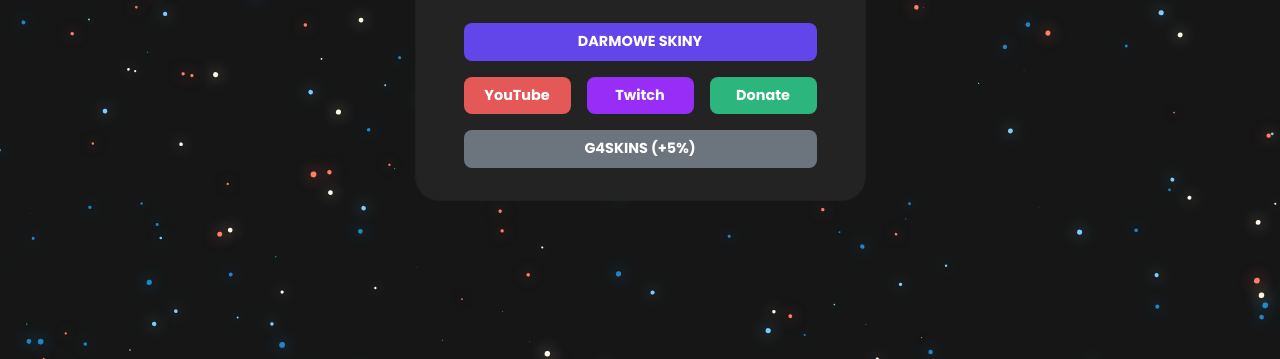
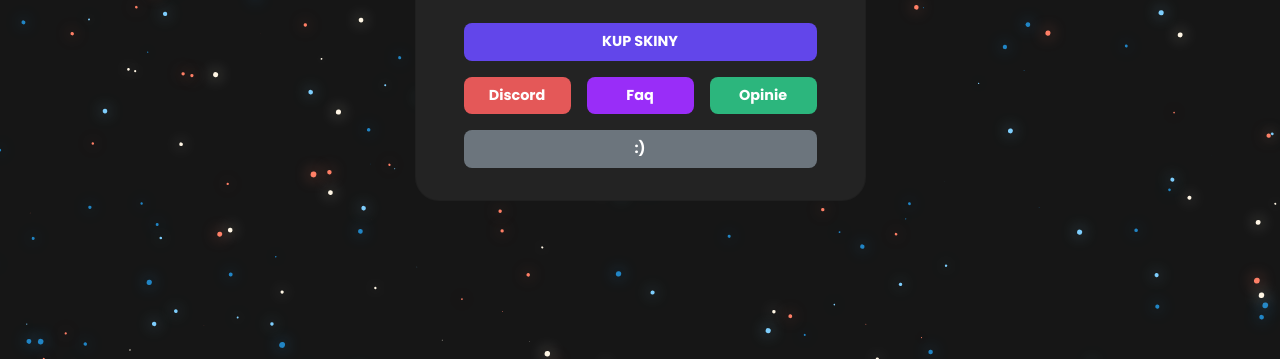
Before and after one commit to WalusYT/Walus, a plain HTML site: page index.html in a window 1280 px wide. Shown: the part 441-800 px from the top of the page. Drawn offline with Linux system fonts and the light colour scheme; animation ran at ten frames a second.

Commit message:
Update index.html

```diff
--- a/index.html
+++ b/index.html
@@ -32,20 +32,20 @@
 <!--                             <h5 class="fw-light text-muted mb-5">Tanie skiny CS:GO</h2> -->
                                 <ul class="nav row g-3 nav-pills" id="pills-tab" role="tablist">
                                     <li class="nav-item col-12">
-                                        <a href="https://discord.gg/R7mfw4h45D" class="nav-link w-100 bg-info" target="_blank">DARMOWE SKINY</a>
+                                        <a href="https://discord.gg/R7mfw4h45D" class="nav-link w-100 bg-info" target="_blank">KUP SKINY</a>
                                     </li>
 
                                     <li class="nav-item col-4">
-                                        <a href="https://www.youtube.com/c/kvperhh/" class="nav-link w-100 bg-danger" target="_blank">YouTube</a>
+                                        <a href="https://www.youtube.com/c/kvperhh/" class="nav-link w-100 bg-danger" target="_blank">Discord</a>
                                     </li>
                                     <li class="nav-item col-4">
-                                        <a href="https://www.twitch.tv/koperszef" class="nav-link w-100 bg-primary" target="_blank">Twitch</a>
+                                        <a href="https://www.twitch.tv/koperszef" class="nav-link w-100 bg-primary" target="_blank">Faq</a>
                                     </li>
                                     <li class="nav-item col-4">
-                                        <a href="https://tipply.pl/u/koperszef" class="nav-link w-100 bg-success" target="_blank">Donate</a>
+                                        <a href="https://tipply.pl/u/koperszef" class="nav-link w-100 bg-success" target="_blank">Opinie</a>
                                     </li>
                                     <li class="nav-item col-12">
-                                        <a href="http://g4skins.com/ref/KOPERSZEF" class="nav-link w-100 bg-secondary" target="_blank">G4SKINS (+5%)</a>
+                                        <a href="http://g4skins.com/ref/KOPERSZEF" class="nav-link w-100 bg-secondary" target="_blank">:)</a>
                                     </li>
 
                                 </ul>
```
